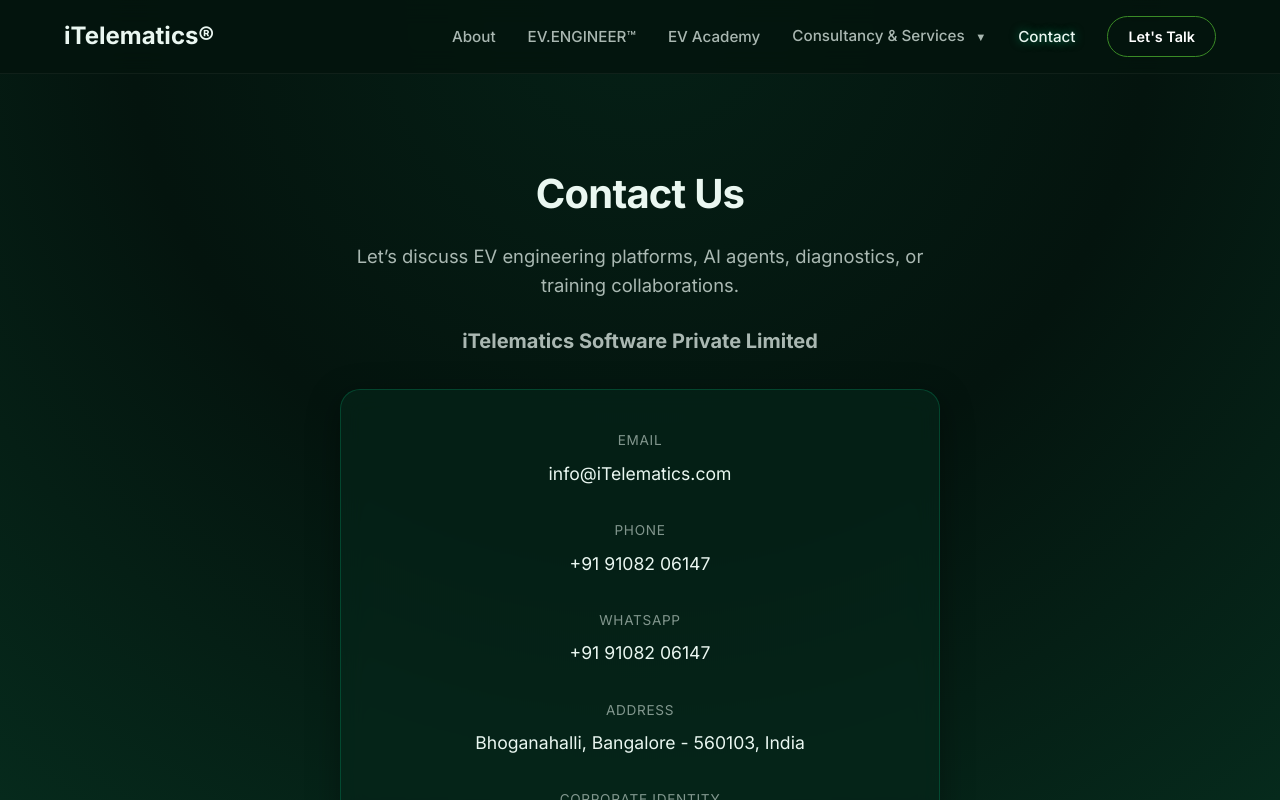
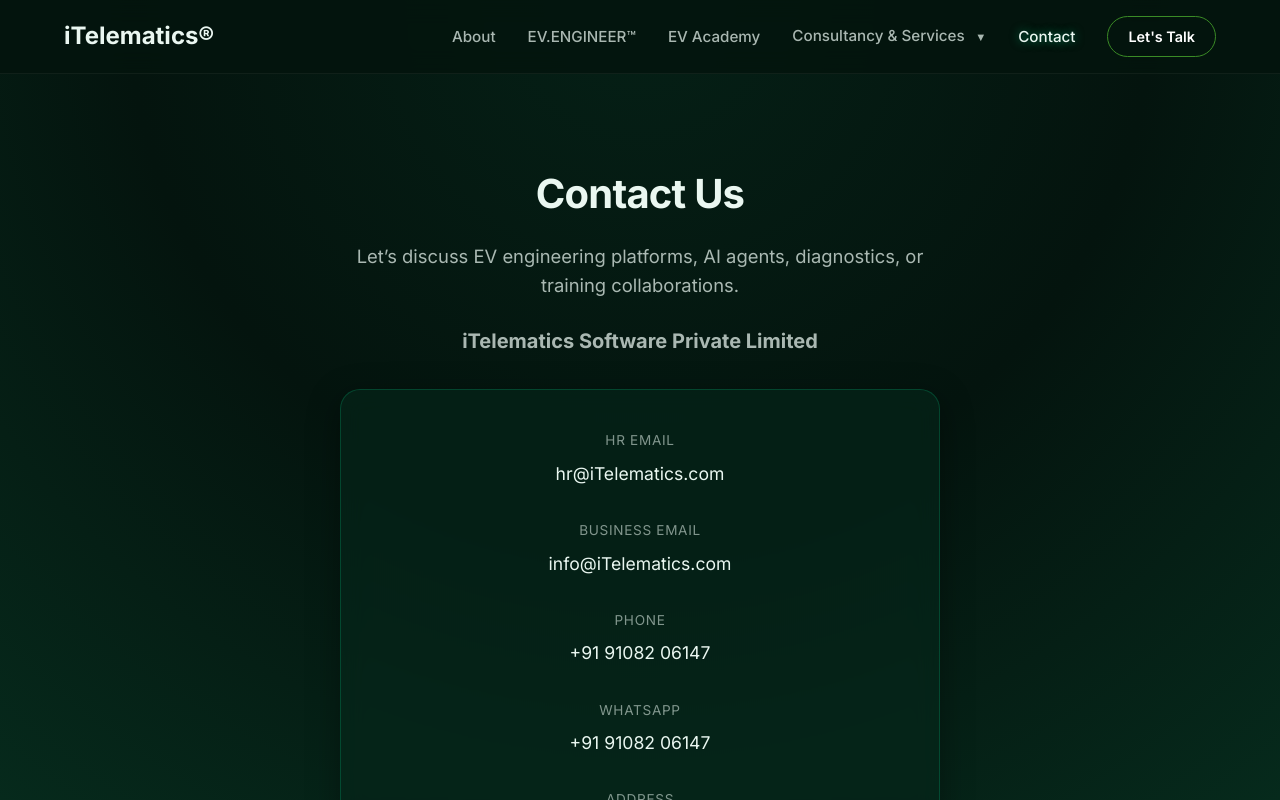
Before and after one commit to CARSOFTWARESYSTEMS/iTelematicsWebApp, a Next.js app: page /contact in a window 1280 px wide. Shown: the top 800 px of the page. Built offline with nearby package versions, Linux system fonts and the light colour scheme.

Commit message:
Fixed issue

```diff
--- a/src/app/contact/page.tsx
+++ b/src/app/contact/page.tsx
@@ -40,8 +40,16 @@ export default function ContactPage() {
                         </p>
 
                         <div className={`bg-glass ${styles.infoCard}`}>
+
                             <div className={styles.detailGroup}>
-                                <span className={styles.label}>Email</span>
+                                <span className={styles.label}>HR EMAIL</span>
+                                <p className={styles.value}>
+                                    <a href="mailto:hr@iTelematics.com">hr@iTelematics.com</a>
+                                </p>
+                            </div>
+
+                            <div className={styles.detailGroup}>
+                                <span className={styles.label}>Business Email</span>
                                 <p className={styles.value}>
                                     <a href="mailto:info@iTelematics.com">info@iTelematics.com</a>
                                 </p>
```
